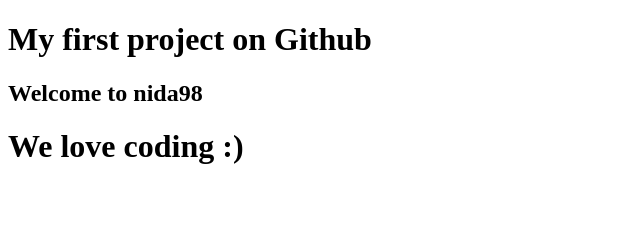
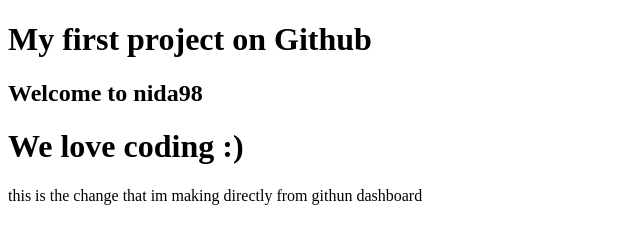
Before and after one commit to nida98/Hello-World, a plain HTML site: page index.html in a window 1280 px wide. Shown: the whole page, without its empty margins (0-640 px from the left). Drawn offline with Linux system fonts and the light colour scheme.

Commit message:
Changes made to index.html from github dashboard

```diff
--- a/index.html
+++ b/index.html
@@ -8,5 +8,8 @@
 	<h1>My first project on Github</h1>
 	<h2>Welcome to nida98</h2>
 	<h1>We love coding :)</h2>
+	<p>
+		this is the change that im making directly from githun dashboard
+	</p>
 </body>
 </html>
```
